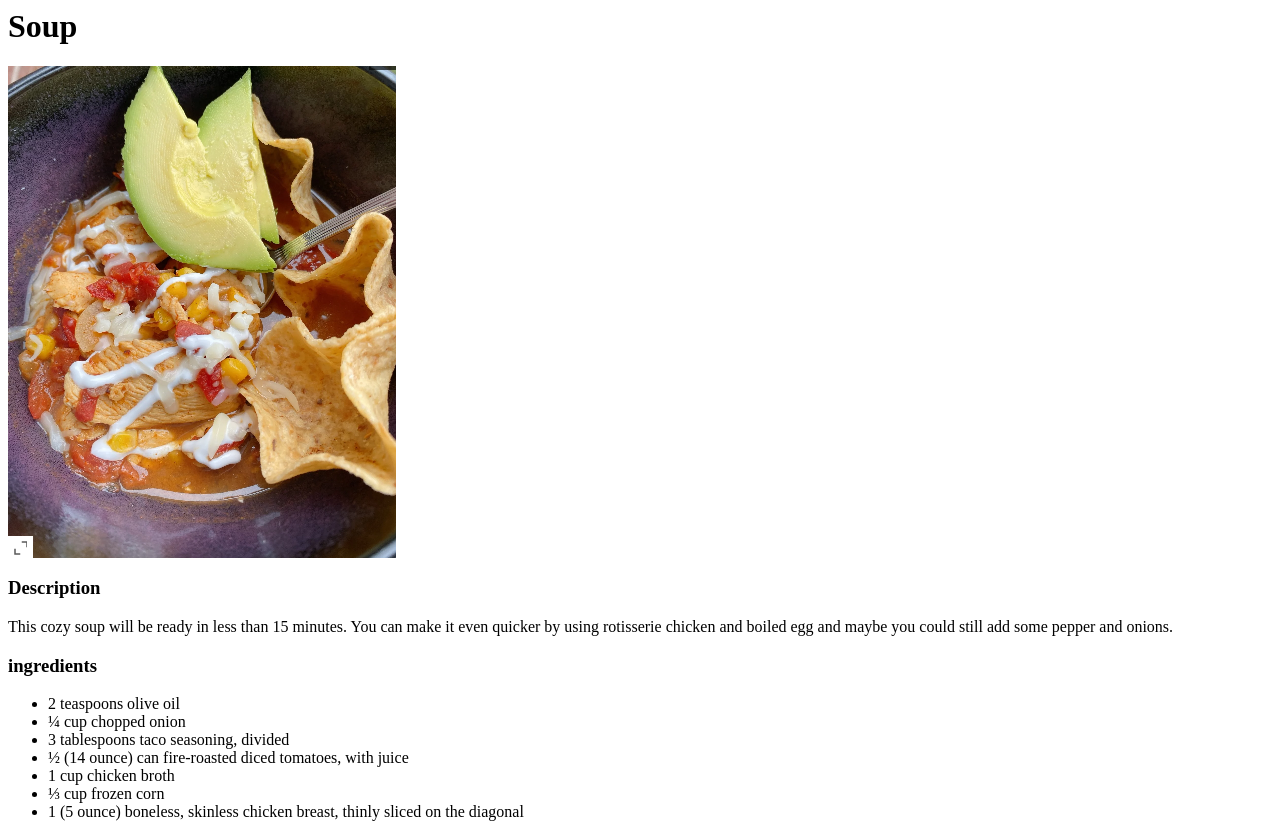
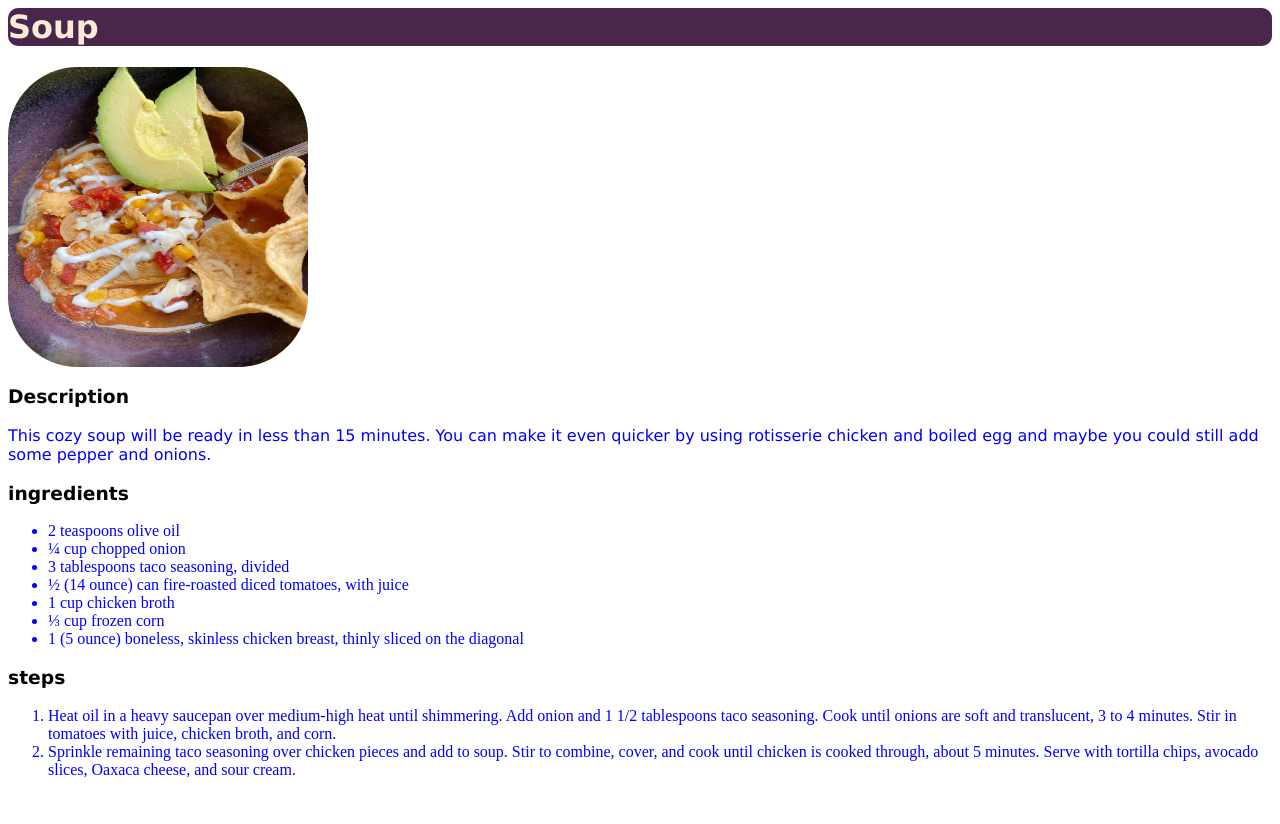
Before and after one commit to Namelezz-code/peters-recipes, a plain HTML site: page recipes/soup.html in a window 1280 px wide. Shown: the top 824 px of the page. After the commit the page ends 800 px from the top, so only its background shows below. Drawn offline with Linux system fonts and the light colour scheme.

Commit message:
edit index.html

```diff
--- a/recipes/soup.html
+++ b/recipes/soup.html
@@ -1,15 +1,16 @@
+<link rel="stylesheet" href="style.css">
 <title>Soup</title>
-<h1>Soup</h1>
-<img src="images/Chicken Taco Soup for Two.png">
-<h3>Description</h3>
-<p>
+<h1 class="head">Soup</h1>
+<img class="pics" src="images/Chicken Taco Soup for Two.png">
+<h3 class="describe">Description</h3>
+<p class="describe note">
     This cozy soup will be ready in less than 15 minutes.
     You can make it even quicker by using rotisserie chicken and boiled egg
     and maybe you could still add some pepper and onions.
 </p>
 
-<h3>ingredients</h3>
- <ul>
+<h3 class="list">ingredients</h3>
+ <ul id="ingredients">
      <li>2 teaspoons olive oil </li>
      <li>¼ cup chopped onion </li>
      <li>3 tablespoons taco seasoning, divided </li>
@@ -20,8 +21,8 @@
          thinly sliced on the diagonal </li>
 
  </ul>
- <h3>steps</h3>
- <ol>
+ <h3 class="list">steps</h3>
+ <ol id="ingredients">
      <li>Heat oil in a heavy saucepan over medium-high heat
          until shimmering. Add onion and 1 1/2 tablespoons taco
           seasoning. Cook until onions are soft and translucent, 3 to 4 minutes.
--- /dev/null
+++ b/recipes/style.css
@@ -0,0 +1,24 @@
+
+* {
+    background-color: #ffffff;
+}
+
+.head {
+    background-color:#4b264b;
+    text-align: left;
+    font-family: Verdana, Geneva, Tahoma, sans-serif;
+    border-radius: 10px;
+    color: antiquewhite;
+}
+.pics {
+    width: 300px;height: 300px;
+    stroke: rgb(17, 138, 138);
+    border-radius: 70px;
+}
+.describe,.list {
+font-family: Verdana, Geneva, Tahoma, sans-serif;
+}
+
+.note,#ingredients {
+    color: blue;
+}
--- /dev/null
+++ b/style.css
@@ -0,0 +1,11 @@
+
+
+.head {
+    background-color: #7a7ad8;color: #f8f2f2;text-align: center;
+    font-size: 35px;
+    font-family: Arial, Helvetica, sans-serif;
+}
+
+* {
+    background-color: #bdc0bd;
+}
```
Also changed, not shown: index.html (+9 -6 lines), recipes/lasagna.html (+9 -8 lines), recipes/salmon.html (+9 -8 lines).
